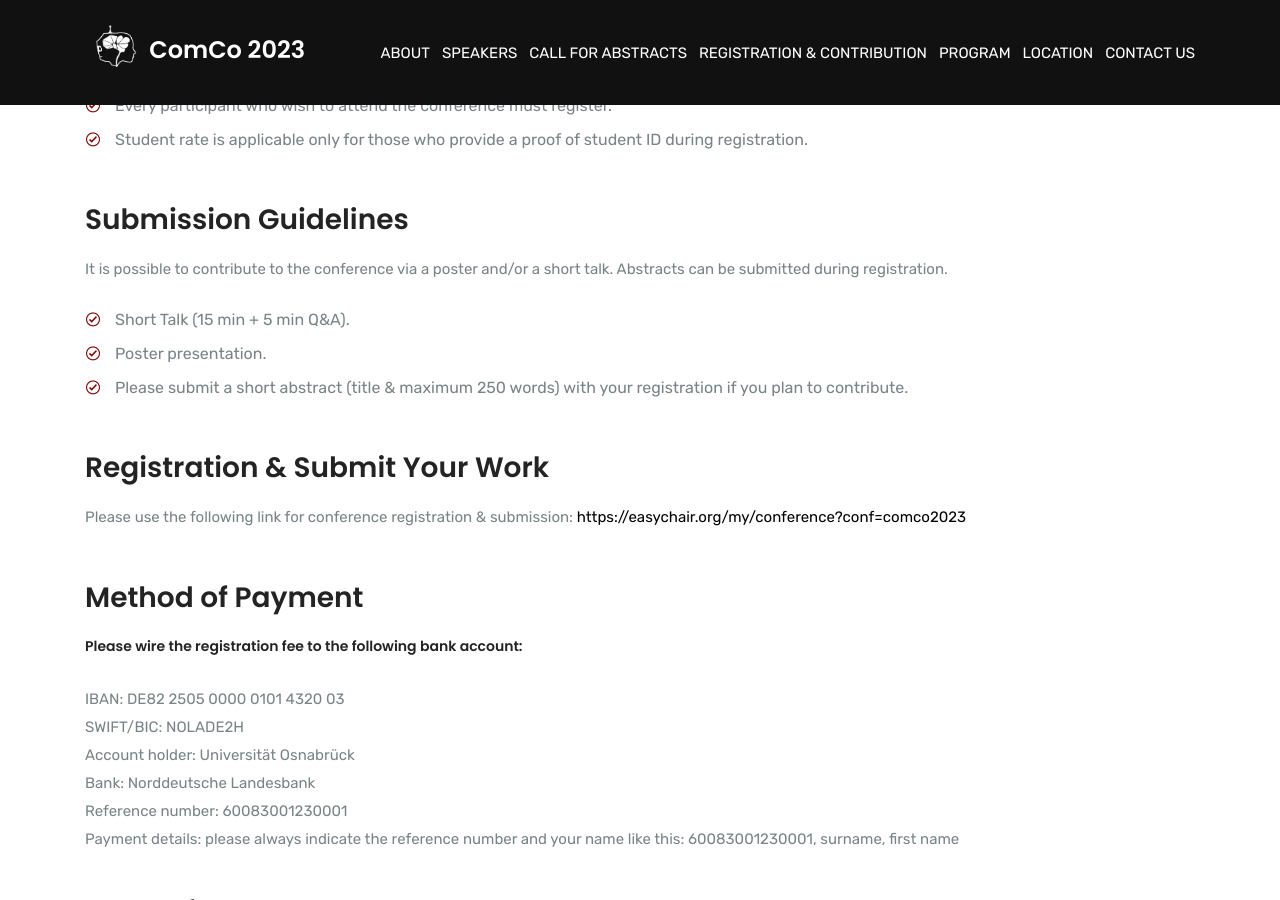
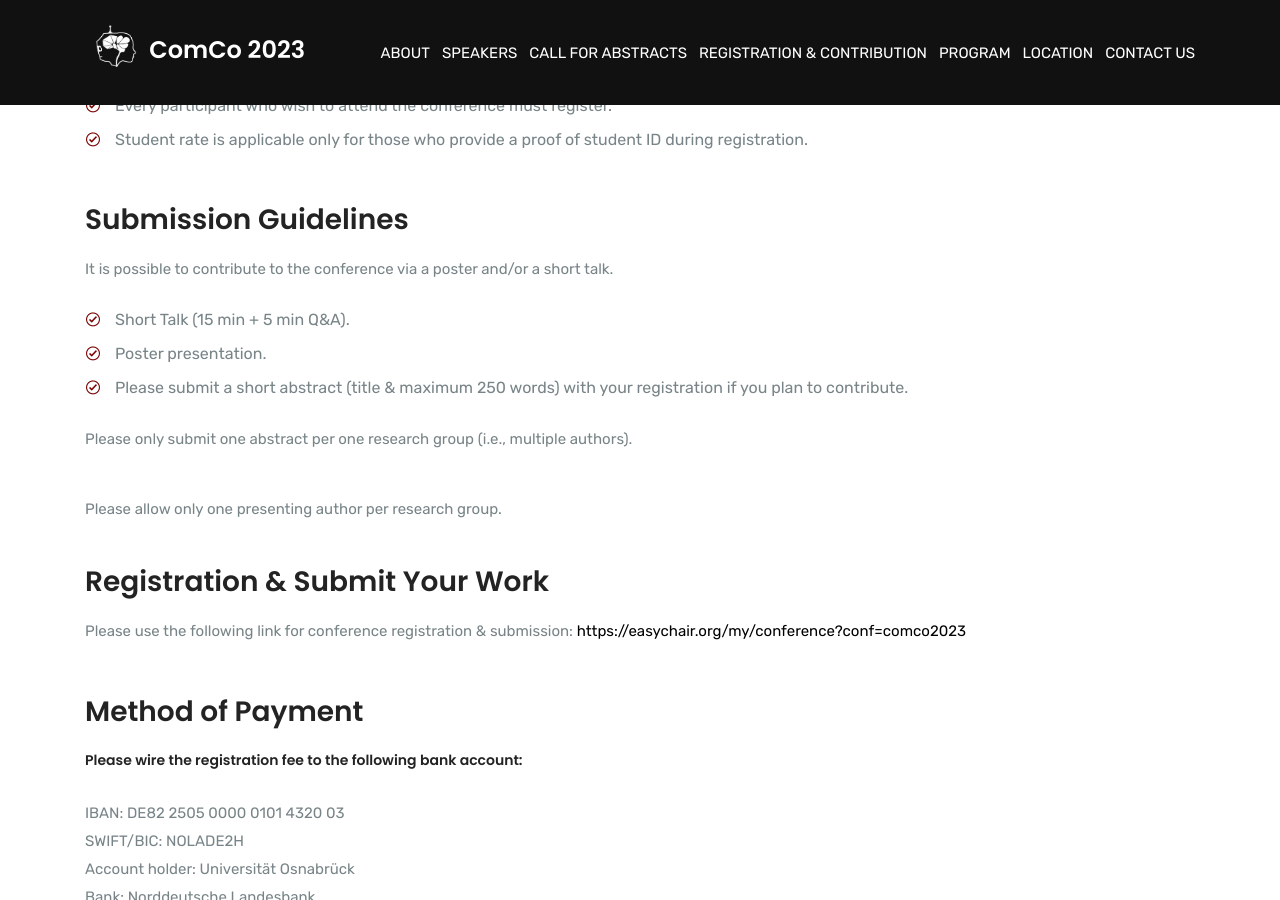
Before and after one commit to comco23/comco23.github.io, a Jekyll site: the page built from submission.html, in a window 1280 px wide and 900 px high, scrolled down 1441 px. Built offline with Jekyll 4.4.1, drawn with Linux system fonts in a browser that asks for light colours; some web fonts are replaced.

Commit message:
added submission guidelines

```diff
--- a/submission.html
+++ b/submission.html
@@ -49,7 +49,7 @@ permalink: /submission
 		<div class="row align-items-center">
 			<div class="col-lg-12 col-sm-12 col-md-12 mb-4">
 				<h3 class="mb-3">Submission Guidelines</h3>
-				<p> It is possible to contribute to the conference via a poster and/or a short talk. Abstracts can be submitted during registration. </p>
+				<p> It is possible to contribute to the conference via a poster and/or a short talk. </p>
 
 
 				<ul class="about-list2 my-4">
@@ -60,6 +60,9 @@ permalink: /submission
 					</li>
 					{% endfor %}
 				</ul>
+
+				<p>Please only submit one abstract per one research group (i.e., multiple authors).</p> </br>
+				<p>Please allow only one presenting author per research group.</p>
 			</div>
 		</div>
 		<div class="row align-items-center">
```
